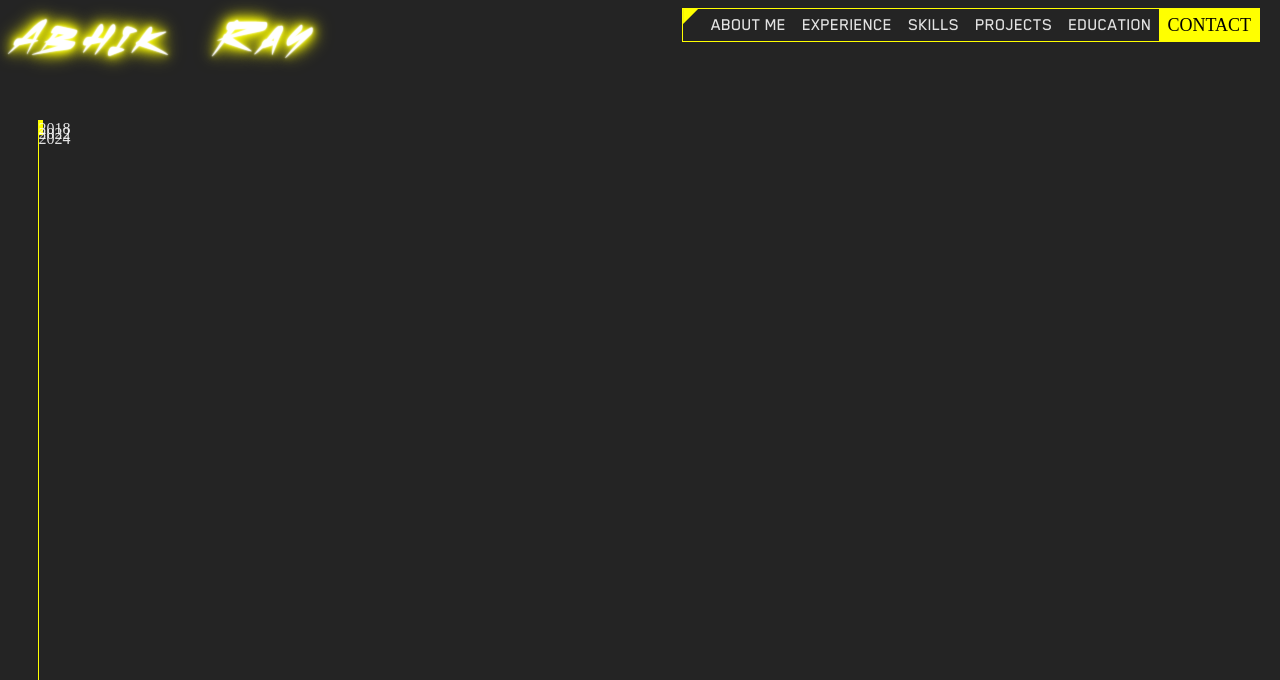
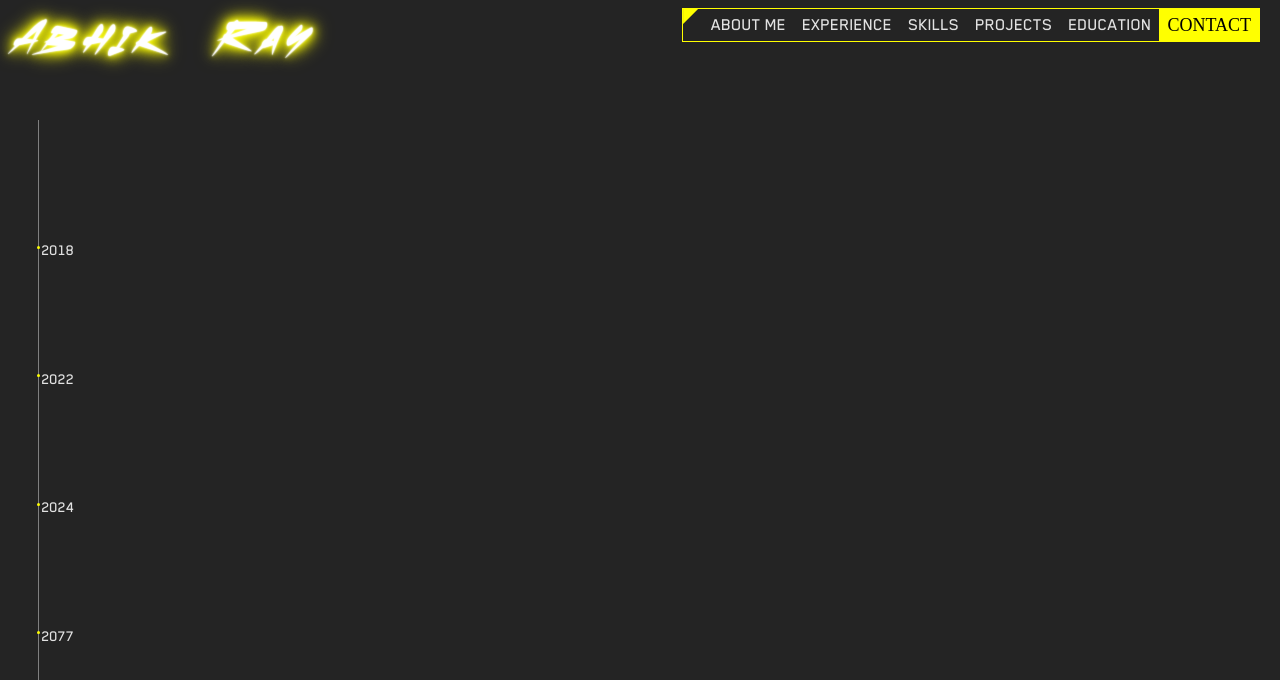
Before and after one commit to Abhik-Ray/my-portfolio, a React (Vite) app: page / in a window 1280 px wide. Shown: the top 680 px of the page. Built offline with nearby package versions, Linux system fonts and the light colour scheme; a web font is replaced by a local one.

Commit message:
preliminary spine changes

```diff
--- a/src/App.tsx
+++ b/src/App.tsx
@@ -9,7 +9,7 @@ const App: FunctionComponent = () => {
     <div className="app">
       <Navbar />
       <SpineTimeline
-        points={['2018', '2022', '2024']}
+        points={['2018', '2022', '2024', '2077']}
         selectedPoint={0}
         selectedPointProgress={0}
       />
--- a/src/Components/SpineTimeline/index.tsx
+++ b/src/Components/SpineTimeline/index.tsx
@@ -10,9 +10,7 @@ const SpineTimeline = (props: TimelineProps) => {
     return (
         <div className="spine">
             {props.points.map(point => (
-                <div className='spinePoint'>
-                    {point}
-                </div>
+                <div className='spinePoint' data-text={point}/>
             ))}
         </div>
     )
--- a/src/Components/SpineTimeline/styles.scss
+++ b/src/Components/SpineTimeline/styles.scss
@@ -4,15 +4,28 @@
 .spine {
     position: fixed;
     width: 1px;
-    background-color: yellow;
+    background-color: gray;
     height: 80vh;
     left: 3vw;
     top: 15vh;
+    display: flex;
+    justify-content: space-evenly;
+    flex-direction: column;
 }
 
 .spinePoint {
     background-color: yellow;
-    width: 5px;
-    height: 5px;
+    width: 3px;
+    height: 3px;
+    right: 150%;
+    border-radius: 300px;
+    position: relative;
+}
 
+.spinePoint::after {
+    content: attr(data-text);
+    font-family: $primary-font-family;
+    position: absolute;
+    left: 150%;
+    top: -150%;
 }
--- a/src/styles/_variables.scss
+++ b/src/styles/_variables.scss
@@ -1,5 +1,6 @@
 $primary: yellow;
 $primary-text-color: black;
+$primary-font-family: "BlenderPro";
 
 // Navbar
 $navigation-height: 2rem;
```
